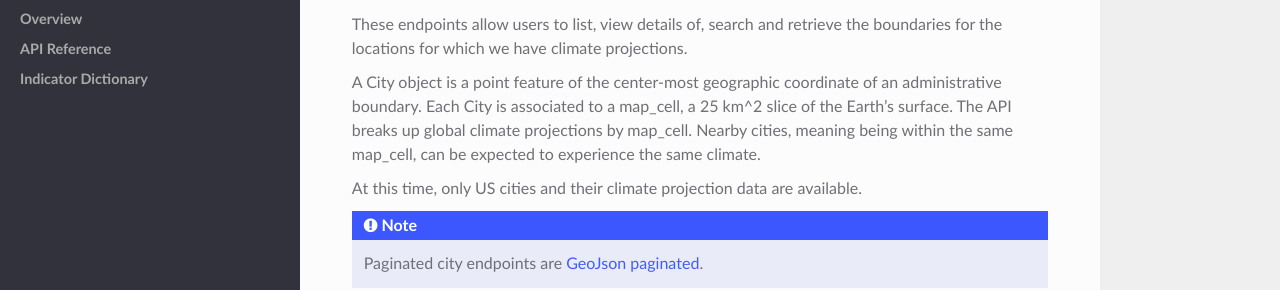
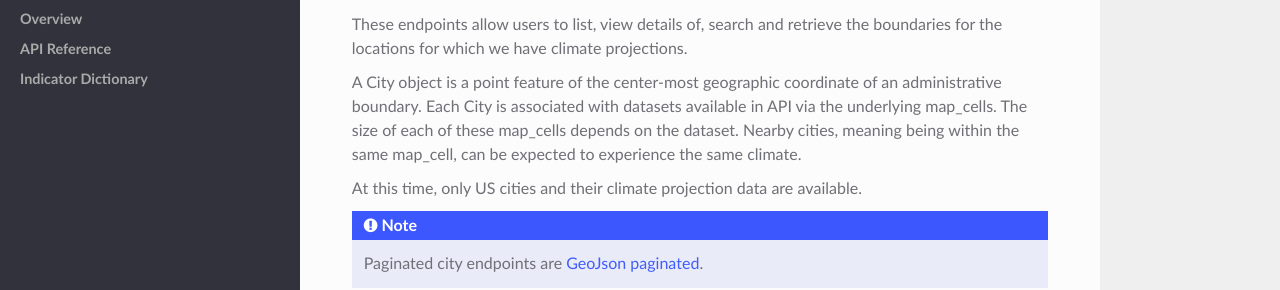
Before and after one commit to azavea/climate-change-api, a Sphinx documentation site: the page built from doc/source/api_reference/city.rst, in a window 1280 px wide and 900 px high. Shown: the part 151-441 px from the top of the window. Built offline with Sphinx 7.4.7 and the Read the Docs theme 2.0.0, drawn with Linux system fonts in a browser that asks for light colours.

Commit message:
Update docs re: map cell size

```diff
--- a/doc/source/api_reference/city.rst
+++ b/doc/source/api_reference/city.rst
@@ -3,7 +3,7 @@ City
 
 These endpoints allow users to list, view details of, search and retrieve the boundaries for the locations for which we have climate projections.
 
-A City object is a point feature of the center-most geographic coordinate of an administrative boundary. Each City is associated to a map_cell, a 25 km^2 slice of the Earth's surface. The API breaks up global climate projections by map_cell. Nearby cities, meaning being within the same map_cell, can be expected to experience the same climate.
+A City object is a point feature of the center-most geographic coordinate of an administrative boundary. Each City is associated with datasets available in API via the underlying map_cells. The size of each of these map_cells depends on the dataset. Nearby cities, meaning being within the same map_cell, can be expected to experience the same climate.
 
 At this time, only US cities and their climate projection data are available.
 
--- a/doc/source/api_reference/map_cell.rst
+++ b/doc/source/api_reference/map_cell.rst
@@ -1,7 +1,7 @@
 Map cells
 ---------
 
-The API breaks up global climate projections by Map Cell. Each Map Cell represents a 25 km^2 slice of the Earth's surface. As data returned by the API is calculated by Map Cell, points or Cities within the same Map Cell will return the same data.
+The API breaks up global climate projections by Map Cell. Each Map Cell represents the geographic area of the underlying climate dataset. For example, each LOCA Map Cell represents a 1/16 degree box. As data returned by the API is calculated by Map Cell, points or Cities within the same Map Cell will return the same data.
 
 Each Map Cell may be associated with a number of City objects.
 
```
